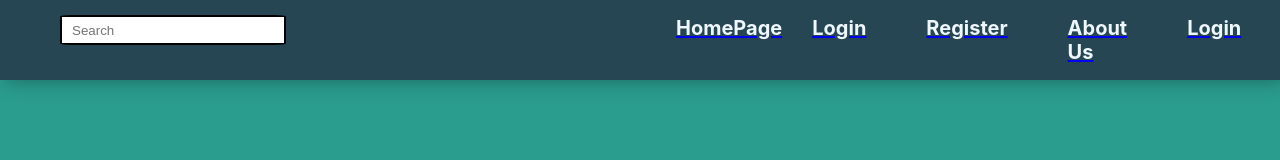
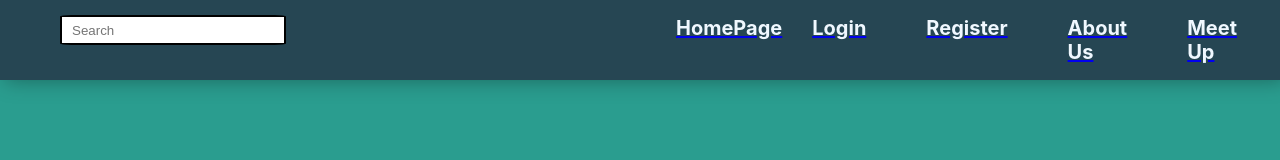
Before and after one commit to study-buddy-app/study-buddy-website, a React (Create React App) app: page /stripe in a window 1280 px wide. Shown: the top 160 px of the page. Built offline with nearby package versions, Linux system fonts and the light colour scheme; grey boxes are pictures that could not be loaded.

Commit message:
header link added -NOT NECESSARY

```diff
--- a/src/components/header/Header.js
+++ b/src/components/header/Header.js
@@ -17,7 +17,7 @@ const Header = () => {
         <Link className='links' to='/studentlogin'><h1>Login</h1></Link>
         <Link className='links' to='/registration'><h1>Register</h1></Link>
         <Link className='links' to='/Studentauth'><h1>About Us</h1></Link>
-
+        <Link className='links' to ='/meetup'><h1>Meet Up</h1></Link>
         <Link className='links' to='/login'><h1>Login</h1></Link>
         <Link className='links'><h1>About Us</h1></Link>
 
```
